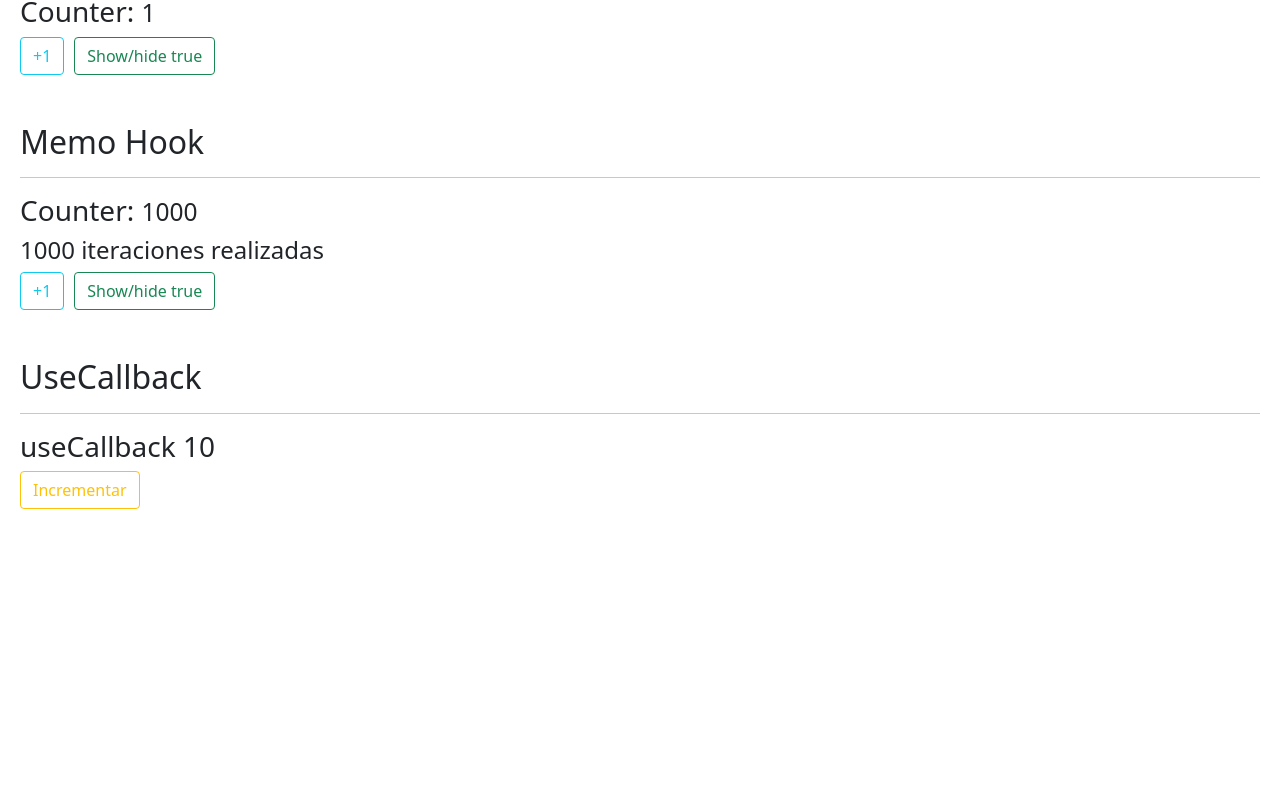
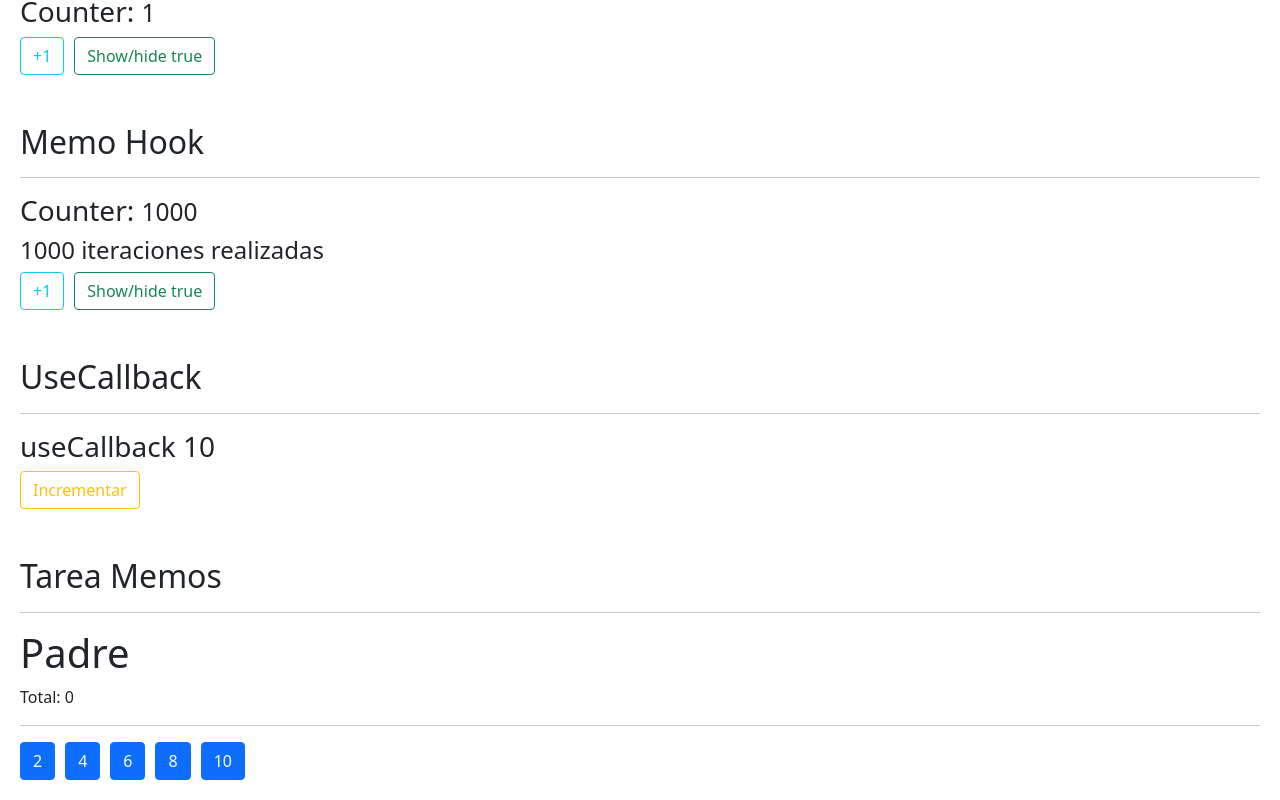
Before and after one commit to mundoenrique/05-react-hook-app, a React (Vite) app: page / in a window 1280 px wide. Shown: the part 1964-2764 px from the top of the page. Before the commit the page ends 2493 px from the top, so only its background shows below. Built offline with nearby package versions, Linux system fonts and the light colour scheme; no server answers.

Commit message:
Tarea Memos

```diff
--- /dev/null
+++ b/src/07-tarea-memo/Hijo.jsx
@@ -0,0 +1,14 @@
+import { memo } from 'react';
+
+export default memo(function Hijo({ numero, incrementar }) {
+	// console.log('  Me volví a generar :(  ');
+
+	return (
+		<button
+			className="btn btn-primary mr-3"
+			onClick={() => incrementar(numero)}
+		>
+			{numero}
+		</button>
+	);
+});
--- /dev/null
+++ b/src/07-tarea-memo/Padre.jsx
@@ -0,0 +1,24 @@
+import Hijo from './Hijo';
+import { useCallback, useState } from 'react';
+
+export default function Padre() {
+	const numeros = [2, 4, 6, 8, 10];
+	const [valor, setValor] = useState(0);
+
+	const incrementar = useCallback((num) => {
+		setValor((val) => val + num);
+	}, []);
+
+	return (
+		<div>
+			<h1>Padre</h1>
+			<p> Total: {valor} </p>
+
+			<hr />
+
+			{numeros.map((n) => (
+				<Hijo key={n} numero={n} incrementar={incrementar} />
+			))}
+		</div>
+	);
+}
--- a/src/App.jsx
+++ b/src/App.jsx
@@ -8,6 +8,7 @@
 import Memmorize from './06-memos/Memorize';
 import MemoHook from './06-memos/MemoHook';
 import CallbackHook from './06-memos/CallbackHook';
+import Padre from './07-tarea-memo/Padre';
 
 export default function App() {
 	return (
@@ -65,6 +66,12 @@
 			<h2>UseCallback</h2>
 			<hr />
 			<CallbackHook />
+			<br />
+			<br />
+			<br />
+			<h2>Tarea Memos</h2>
+			<hr />
+			<Padre />
 		</>
 	);
 }
```
